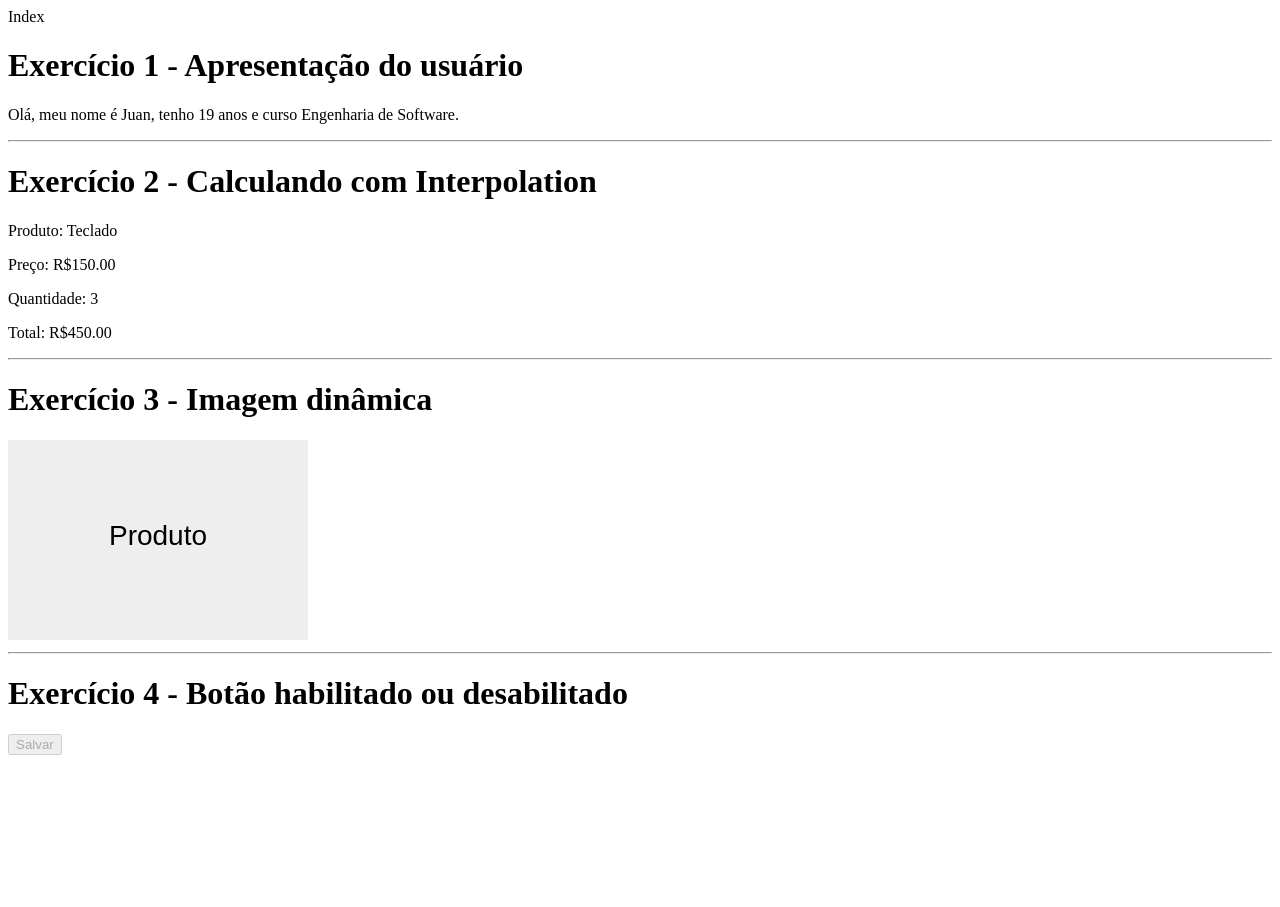
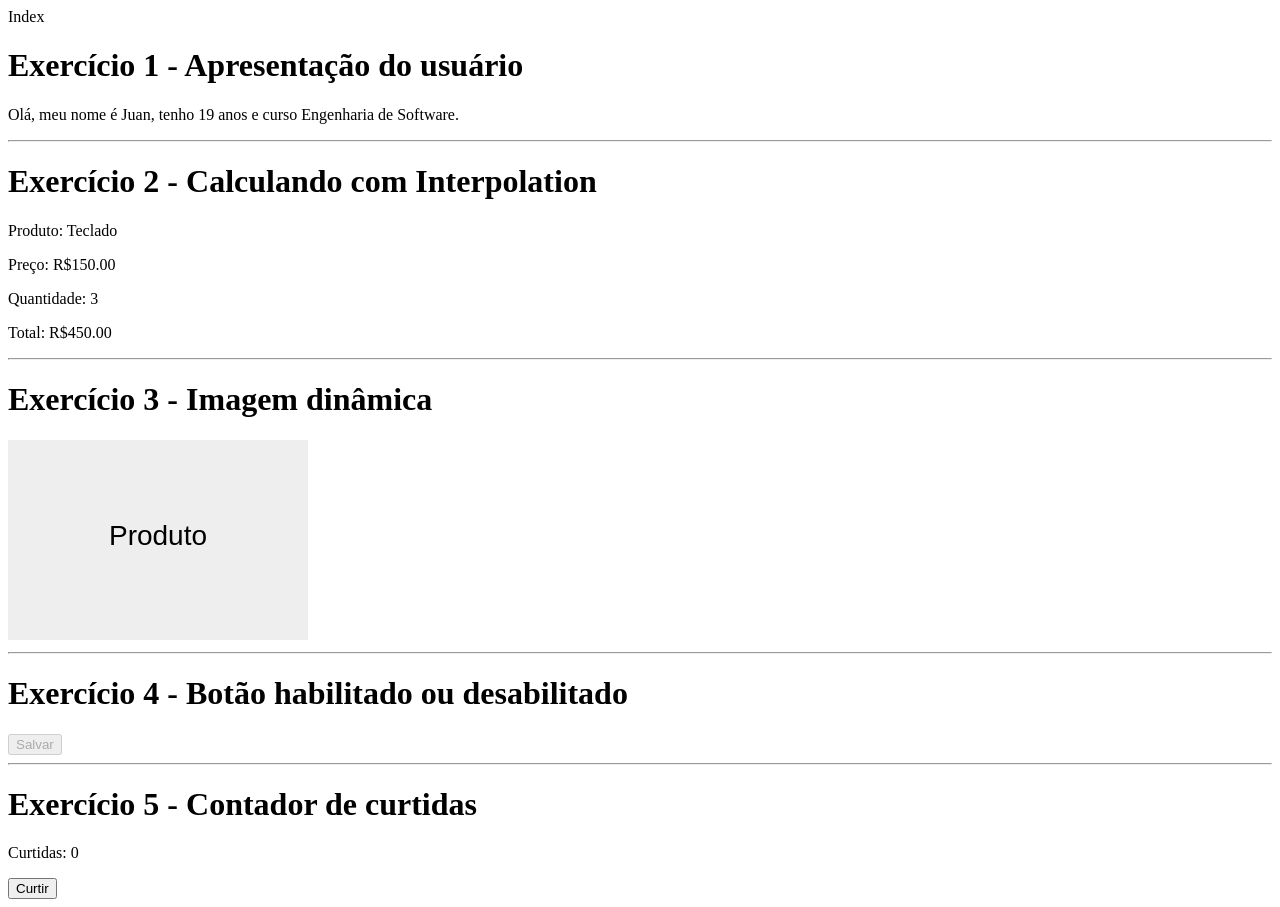
Before and after one commit to froid18/geekhub-frontend, an Angular app in the folder geekhub/: page / in a window 1280 px wide. Before the commit the page ends 800 px from the top, so only its background shows below. Built offline with nearby package versions, Linux system fonts and the light colour scheme.

Commit message:
Exercicio 5 - contador de curtidas com event binding

```diff
--- a/geekhub/src/app/app.html
+++ b/geekhub/src/app/app.html
@@ -29,3 +29,13 @@
 <button [disabled]="!formularioValido">
   Salvar
 </button>
+
+<hr>
+
+<h1>Exercício 5 - Contador de curtidas</h1>
+
+<p>Curtidas: {{ curtidas }}</p>
+
+<button (click)="curtir()">
+  Curtir
+</button>
--- a/geekhub/src/app/app.ts
+++ b/geekhub/src/app/app.ts
@@ -21,4 +21,10 @@ descricaoImagem = 'Imagem de um produto';
 
 formularioValido = false;
 
+curtidas = 0;
+
+curtir() {
+  this.curtidas++;
 }
+
+}
```
